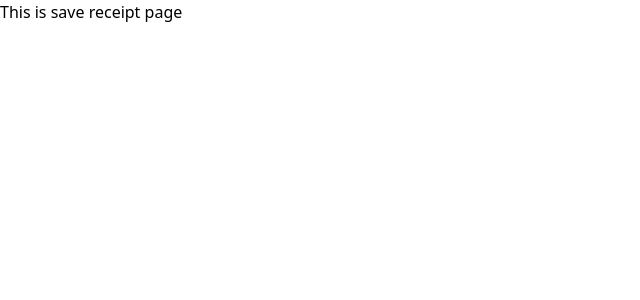
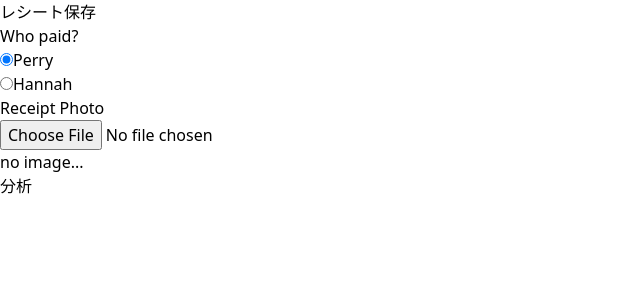
Before and after one commit to PerryM123/split-my-receipt-up-frontend, a Nuxt app: page /save-receipt in a window 1280 px wide. Shown: the top 300 px of the page, without its empty margins (0-640 px from the left). Built offline with nearby package versions, Linux system fonts and the light colour scheme.

Commit message:
Added basic save receipt functionality for prototyping

```diff
--- a/src/pages/save-receipt/index.vue
+++ b/src/pages/save-receipt/index.vue
@@ -1,6 +1,59 @@
 <template>
-  This is save receipt page
+  <div>
+    <h2>レシート保存</h2>
+    <fieldset>
+      <legend>Who paid?</legend>
+      <div>
+        <input id="perry" type="radio" name="who-paid" value="perry" checked />
+        <label for="perry">Perry</label>
+      </div>
+      <div>
+        <input id="hannah" type="radio" name="who-paid" value="hannah" />
+        <label for="hannah">Hannah</label>
+      </div>
+    </fieldset>
+    <div>
+      <h2>Receipt Photo</h2>
+      <input type="file" accept=".jpg,.jpeg" @change="previewImage" />
+      <img v-if="imageSrc" :src="imageSrc" alt="Selected Receipt" />
+      <p v-else>no image...</p>
+      <button :disabled="!selectedFile" @click="analyzeReceipt">分析</button>
+    </div>
+  </div>
 </template>
-<script setup>
-   // TODO
+<script setup lang="ts">
+const imageSrc = ref('')
+const selectedFile = ref<File | null>(null)
+
+const previewImage = (event: Event) => {
+  const file = (event.target as HTMLInputElement).files?.[0]
+  if (!file) {
+    return
+  }
+  imageSrc.value = URL.createObjectURL(file)
+  selectedFile.value = file
+}
+
+const analyzeReceipt = async () => {
+  if (!selectedFile.value) {
+    console.error('No file selected')
+    return
+  }
+  const formData = new FormData()
+  formData.append('image', selectedFile.value)
+  try {
+    // TODO: maybe axios is better? Or using a composable?
+    const response = await fetch('https://localhost:3001/analyze-receipt', {
+      method: 'POST',
+      body: formData
+    })
+    if (!response.ok) {
+      throw new Error(`HTTP error! status: ${response.status}`)
+    }
+    const result = await response.json()
+    console.log('perry: Analysis result:', result)
+  } catch (error) {
+    console.error('Error analyzing receipt:', error)
+  }
+}
 </script>
```
